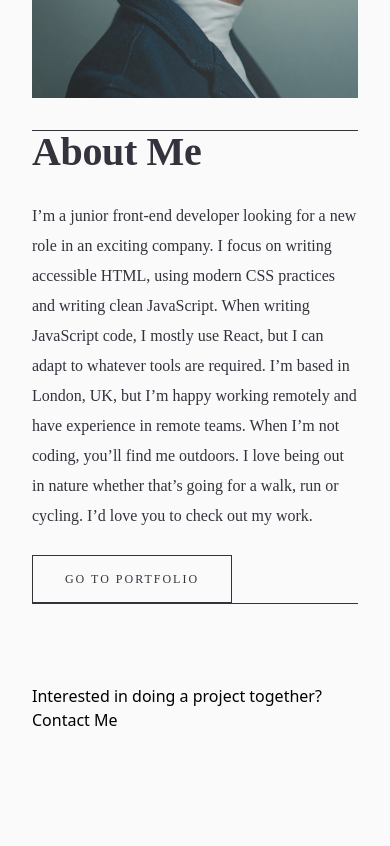
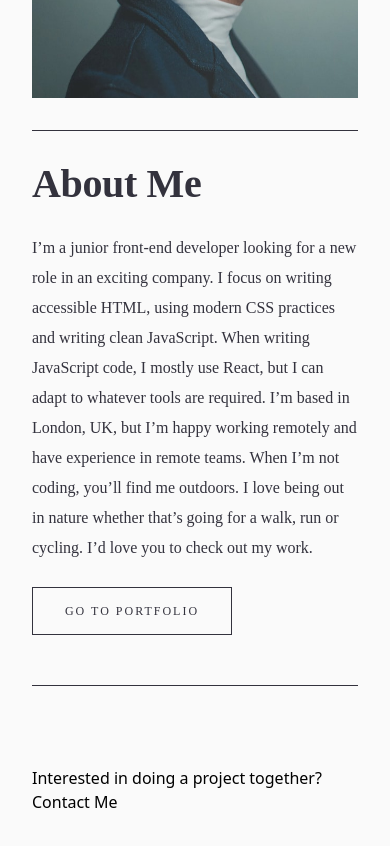
Before and after one commit to Arjun7478/minimalist-portfolio, a website: page index.html in a window 390 px wide. Shown: the part 980-1826 px from the top of the page. Before the commit the page ends 1792 px from the top, so only its background shows below. Drawn offline with Linux system fonts and the light colour scheme; a web font is replaced by a local one.

Commit message:
upd abut

```diff
--- a/index.html
+++ b/index.html
@@ -71,7 +71,7 @@
           >
             <span class="block w-full h-[1px] bg-grayish-dark-blue"></span>
 
-            <h2 class="text-[40px] leading-[42px] tracking-[-0.36px] font-bold md:mt-[50px]">About Me</h2>
+            <h2 class="text-[40px] leading-[42px] tracking-[-0.36px] font-bold mt-8 md:mt-[50px]">About Me</h2>
             <p class="text-base leading-[30px] mt-7">
               I’m a junior front-end developer looking for a new role in an exciting company. I focus on writing
               accessible HTML, using modern CSS practices and writing clean JavaScript. When writing JavaScript code, I
@@ -80,7 +80,7 @@
               being out in nature whether that’s going for a walk, run or cycling. I’d love you to check out my work.
             </p>
             <button
-              class="h-12 w-[200px] text-grayish-dark-blue border-[1px] border-grayish-dark-blue uppercase text-[12px] tracking-[2px] mt-6"
+              class="h-12 w-[200px] text-grayish-dark-blue border-[1px] border-grayish-dark-blue uppercase text-[12px] tracking-[2px] mt-6 mb-[50px] md:mb-0"
             >
               Go to Portfolio
             </button>
```
Also changed, not shown: dist/output.css.
